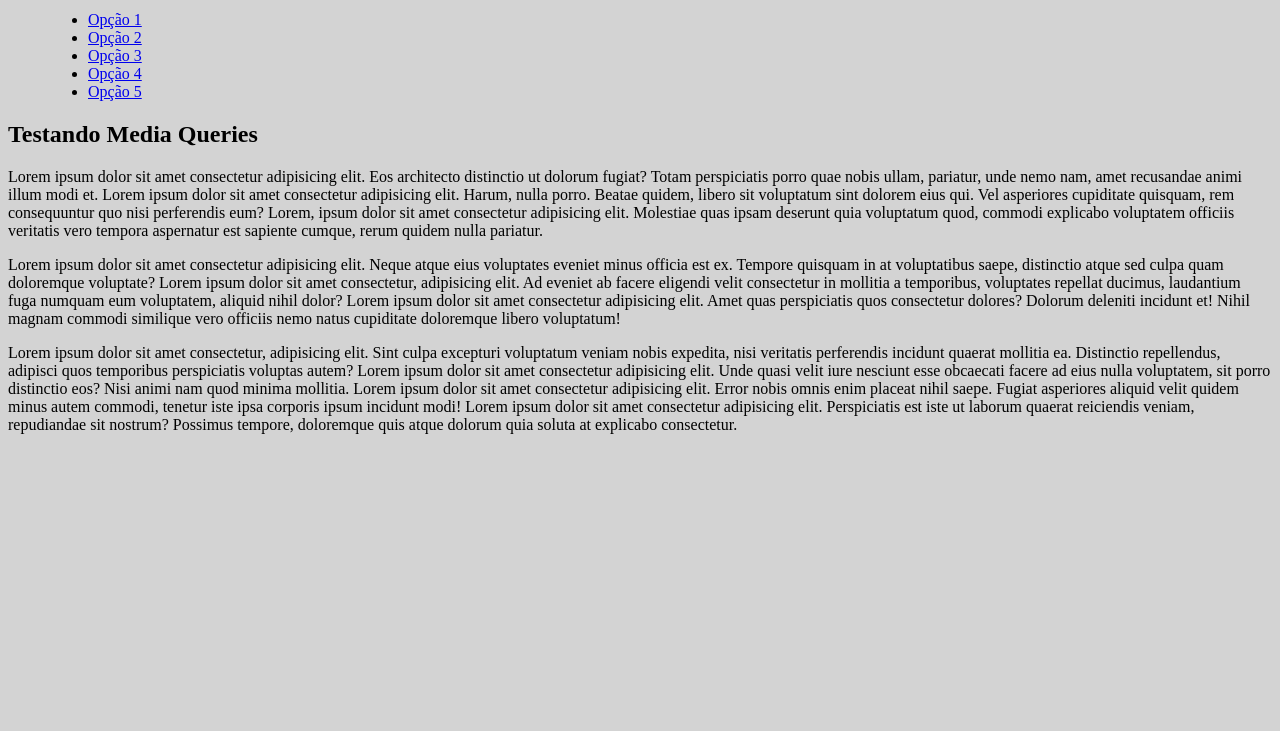
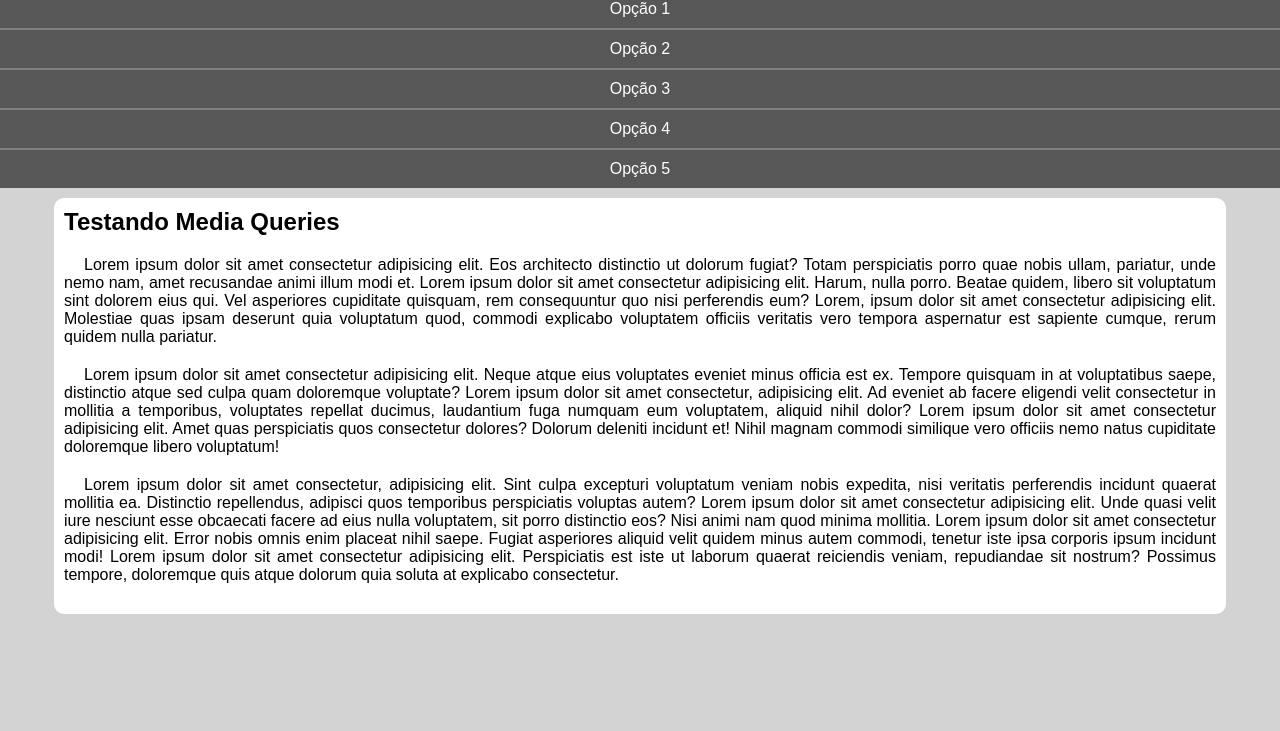
Before and after one commit to moisesrodrigues71/html-e-css, a plain HTML site: page exercicios/ex026/mq005/index.html in a window 1280 px wide. Shown: the part 69-800 px from the top of the page. Drawn offline with Linux system fonts and the light colour scheme.

Commit message:
atualizei

```diff
--- a/exercicios/ex026/mq005/estilos/style.css
+++ b/exercicios/ex026/mq005/estilos/style.css
@@ -1,5 +1,64 @@
 @charset "UTF-8";
+
+
+* {
+    font-family: Arial, Helvetica, sans-serif;
+
+    margin: 0px;
+    padding: 0px;
+}
 
 body, html {
     background-color: lightgrey;
 }
+
+header {
+    background-color: rgba(201, 194, 194, 0.493);
+}
+
+
+header > h1 {
+    padding: 10px;
+    text-align: center;
+}
+
+menu {
+    display: block;
+}
+
+menu > ul {
+    list-style-type: none;
+}
+
+menu > ul > li > a {
+    display: block;
+    padding: 10px;
+    text-decoration: none;
+    text-align: center;
+    background-color: rgba(87, 87, 87);
+    color: white;
+    border-top: 2px solid gray;
+}
+
+menu > ul > li > a:hover {
+    background-color: gray;
+}
+
+main {
+    width: 90vw;
+    background-color: white;
+    margin: auto;
+    margin-top: 10px;
+    padding: 10px;
+    border-radius: 10px;
+}
+
+article > h2 {
+    padding-bottom: 20px;
+}
+
+article > p {
+    text-align: justify;
+    margin-bottom: 20px;
+    text-indent: 20px;
+}
```
